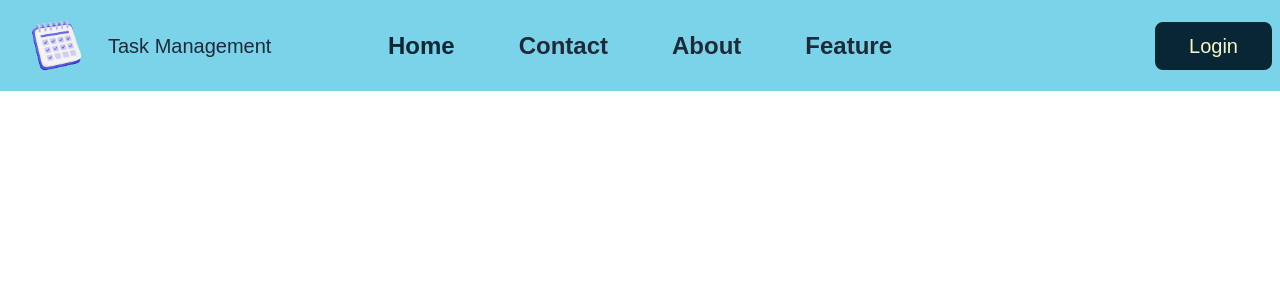
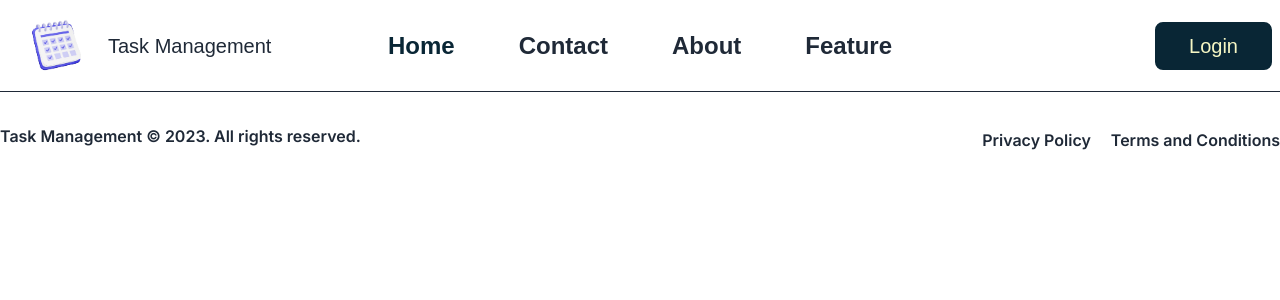
Before and after one commit to tonoy3125/task-management-platform-Client, a React (Vite) app: page / in a window 1280 px wide. Shown: the top 300 px of the page. Built offline with nearby package versions, Linux system fonts and the light colour scheme; no server answers.

Commit message:
footer added commit

```diff
--- a/src/Layout/Root.jsx
+++ b/src/Layout/Root.jsx
@@ -1,5 +1,6 @@
 import { Outlet } from "react-router-dom";
 import Navbar from "../Pages/Navbar/Navbar";
+import Footer from "../Pages/Footer/Footer";
 
 
 const Root = () => {
@@ -7,7 +8,7 @@ const Root = () => {
         <div>
             <Navbar></Navbar>
             <Outlet></Outlet>
-
+            <Footer></Footer>
         </div>
     );
 };
--- /dev/null
+++ b/src/Pages/Footer/Footer.jsx
@@ -0,0 +1,18 @@
+
+
+const Footer = () => {
+    return (
+        <div>
+            <hr className='pb-5' />
+            <div className=' container mx-auto pb-5 flex items-center justify-between flex-col lg:flex-row'>
+                <small className='text-black text-base font-semibold pb-5 pt-3'> Task Management © 2023. All rights reserved.</small>
+                <div className="flex items-center gap-5">
+                    <p className="text-black text-base font-semibold ">Privacy Policy</p>
+                    <p className="text-black text-base font-semibold ">Terms and Conditions</p>
+                </div>
+            </div>
+        </div>
+    );
+};
+
+export default Footer;
--- a/src/Pages/Navbar/Navbar.jsx
+++ b/src/Pages/Navbar/Navbar.jsx
@@ -23,7 +23,7 @@ const Navbar = () => {
     };
 
     return (
-        <div className="navbar bg-lightOne">
+        <div className="navbar container mx-auto">
             <div className="navbar-start">
                 <div className="dropdown">
                     <div tabIndex={0} role="button" className="btn btn-ghost lg:hidden">
```
